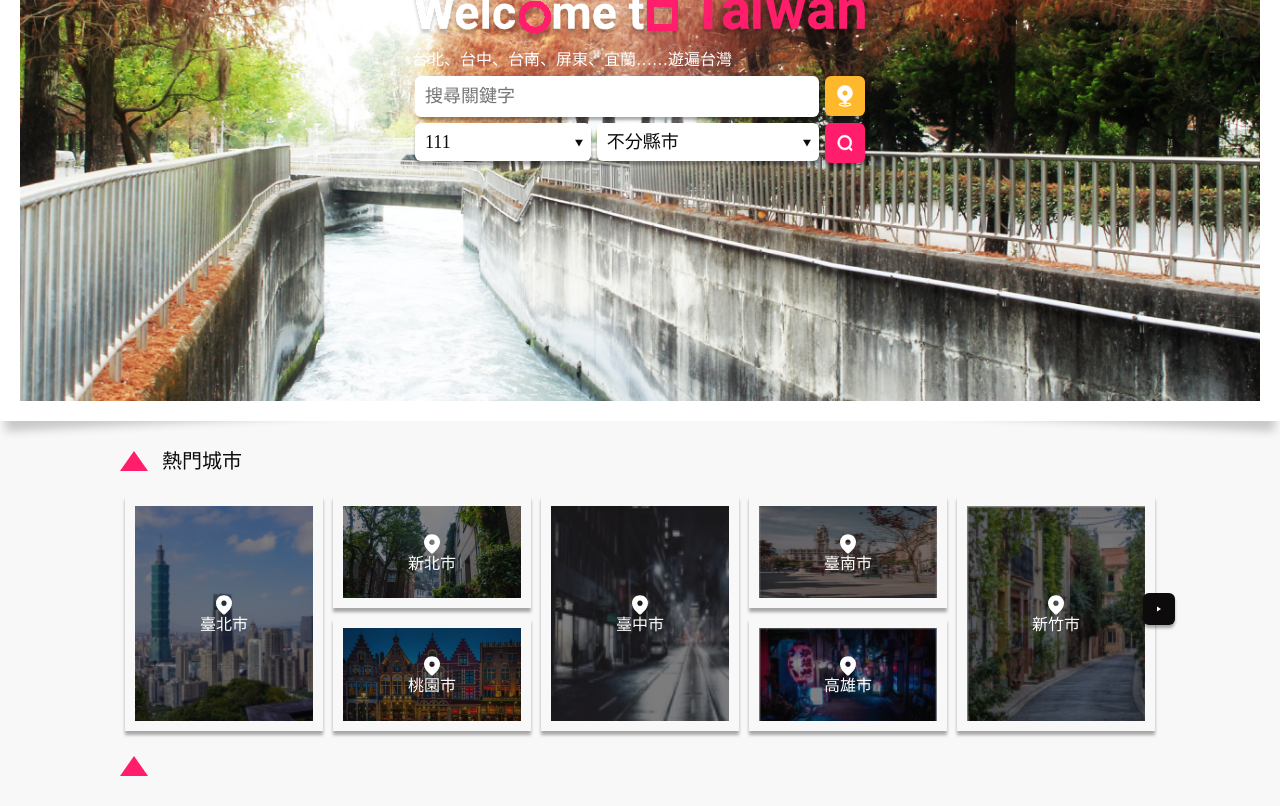
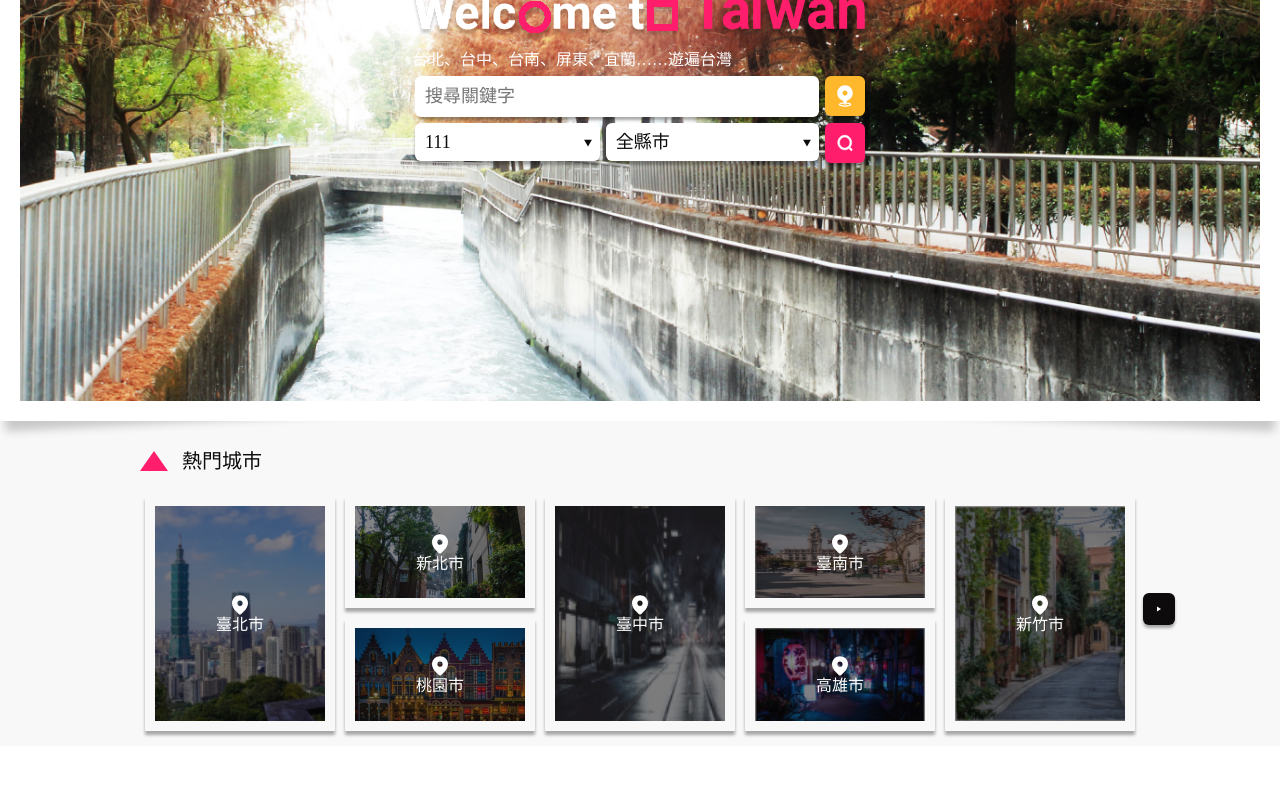
Before and after one commit to wenyo/taiwan_travel, a Vue app: page / in a window 1280 px wide. Shown: the part 380-1186 px from the top of the page. After the commit the page ends 1126 px from the top, so only its background shows below. Built offline with nearby package versions, Linux system fonts and the light colour scheme; what jssha would draw is missing.

Commit message:
SearchResult

```diff
--- a/src/App.vue
+++ b/src/App.vue
@@ -28,7 +28,7 @@ export default {
 .contain-m {
   max-width: 1080px;
   margin: 0 auto;
-  padding: 10px 20px;
+  padding: 10px 40px;
 }
 
 .test {
--- a/src/page/Home/SearchResult.vue
+++ b/src/page/Home/SearchResult.vue
@@ -1,5 +1,5 @@
 <template>
-    <List3 :title="viceTitle" :list="list3" />
+  <List3 :title="viceTitle" :list="list3" />
 </template>
 
 <script>
@@ -17,17 +17,28 @@ export default {
     },
     cityKey: {
       type: String,
-      default:""
+      default: "",
     },
     text: {
       type: String,
-      default:""
+      default: "",
     },
   },
   data() {
     return {
       viceTitle: "",
     };
+  },
+  mounted() {
+    this.viceTitleUpdate();
+  },
+  methods: {
+    viceTitleUpdate() {
+      const cityNameCh = this.cityKey === "" ? "" : city_info[this.cityKey].ch;
+      const keyWordList = [cityNameCh, this.text].filter((i) => i !== "");
+      const viceTitleResult = keyWordList.join(", ");
+      this.viceTitle = viceTitleResult === "" ? "搜尋結果" : viceTitleResult;
+    },
   },
   computed: {
     list3() {
@@ -43,10 +54,8 @@ export default {
     },
   },
   watch: {
-    list() {
-      const cityNameCh = this.cityKey === "" ? "" : city_info[this.cityKey].ch;
-      const keyWordList = [cityNameCh, this.text].filter((i) => i !== "");
-      this.viceTitle = keyWordList.join(", ");
+    list3() {
+      this.viceTitleUpdate();
     },
   },
 };
--- a/src/page/Home/index.vue
+++ b/src/page/Home/index.vue
@@ -8,29 +8,38 @@
       <div class="margin-10">
         <Select default-title="類別" />
         <Select
-          default-title="不分縣市"
+          default-title="全縣市"
           :options="cityOption"
           v-model="cityKey"
         />
         <IconButton
           type="search"
           color="master"
-          :click-func="()=>scenicSpotFetch(cityKey)"
+          :click-func="() => scenicSpotFetch(cityKey)"
         />
       </div>
     </Banner>
-    <List1 title="熱門城市" :city-key="cityKey" @update="cityKeyUpdate" />
-    <SearchResult :list="scenicSpotList" :cityKey="cityKey" :text="text"/>
+    <HotNews
+      :city-key="cityKey"
+      :click-func="cityKeyUpdate"
+      v-if="scenicSpotList.length === 0"
+    />
+    <SearchResult
+      :list="scenicSpotList"
+      :cityKey="cityKey"
+      :text="text"
+      v-else
+    />
   </div>
 </template>
 
 <script>
 import Banner from "./Banner";
 import SearchResult from "./SearchResult";
+import HotNews from "./HotNews";
 import TextInput from "../../component/TextInput";
 import IconButton from "../../component/IconButton";
 import Select from "../../component/Select";
-import List1 from "../component/List1";
 import { city_info, city_key } from "../../json/city";
 import { getScenicSpot } from "../../api/api";
 
@@ -38,10 +47,10 @@ export default {
   components: {
     Banner,
     SearchResult,
+    HotNews,
     TextInput,
     IconButton,
     Select,
-    List1,
   },
   data() {
     return {
@@ -62,12 +71,11 @@ export default {
         name: this.text,
       }).then((res) => (this.scenicSpotList = res));
     },
-    cityKeyUpdate(val){
+    cityKeyUpdate(val) {
       this.cityKey = val;
-      this.scenicSpotFetch(val)
-    }
+      this.scenicSpotFetch(val);
+    },
   },
-
 };
 </script>
 <style lang="scss" scoped>
--- a/src/page/component/List3.vue
+++ b/src/page/component/List3.vue
@@ -73,6 +73,7 @@ li {
     flex-direction: column;
     justify-content: space-between;
     cursor: pointer;
+    transition: 0.3s;
 
     &:hover {
       box-shadow: 0 0 5px $basic-color-shadow;
@@ -97,6 +98,7 @@ li {
     }
 
     .no-image {
+      width: 60%;
       top: 50%;
       left: 50%;
       transform: translate(-50%, -50%);
```
